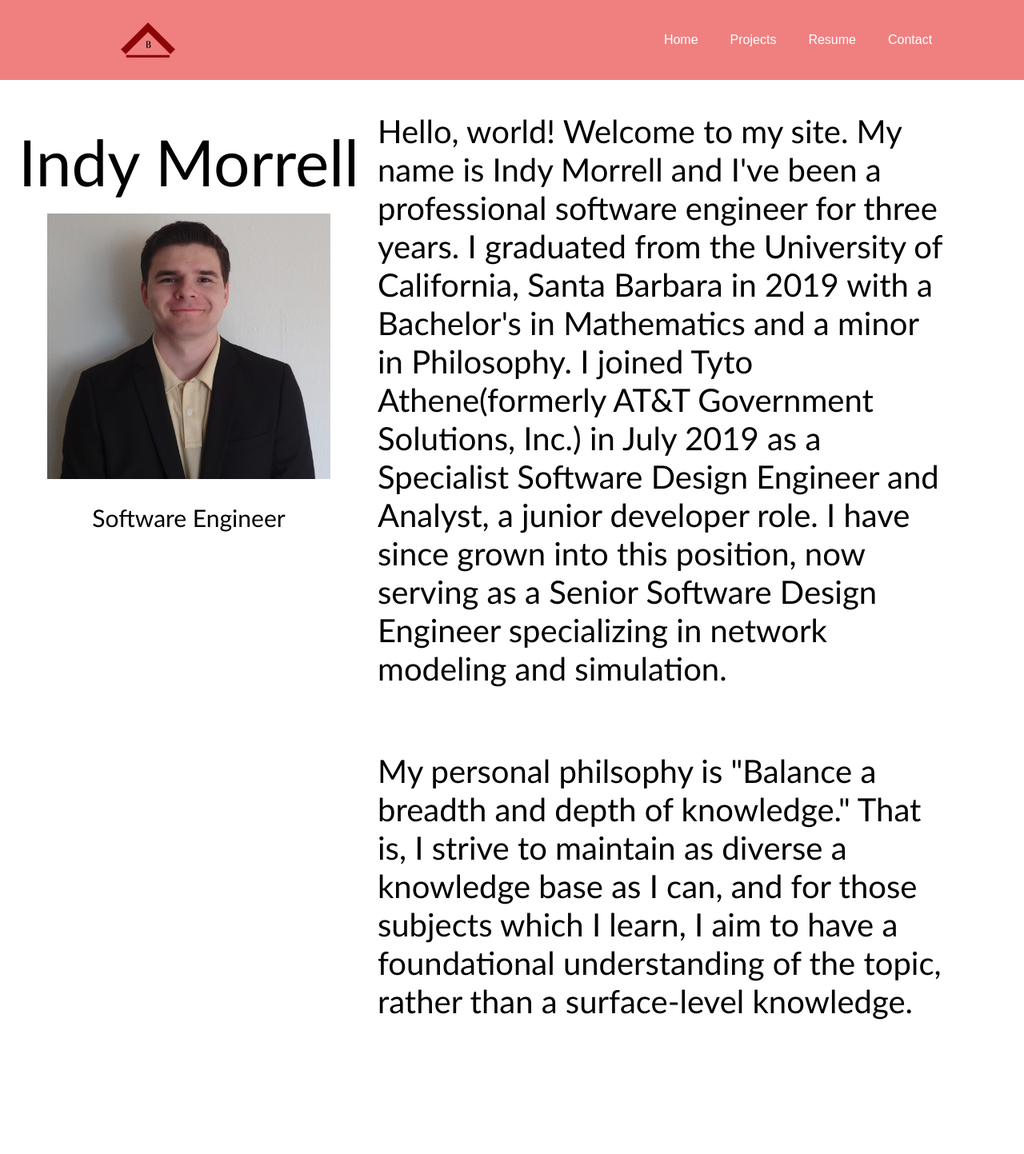
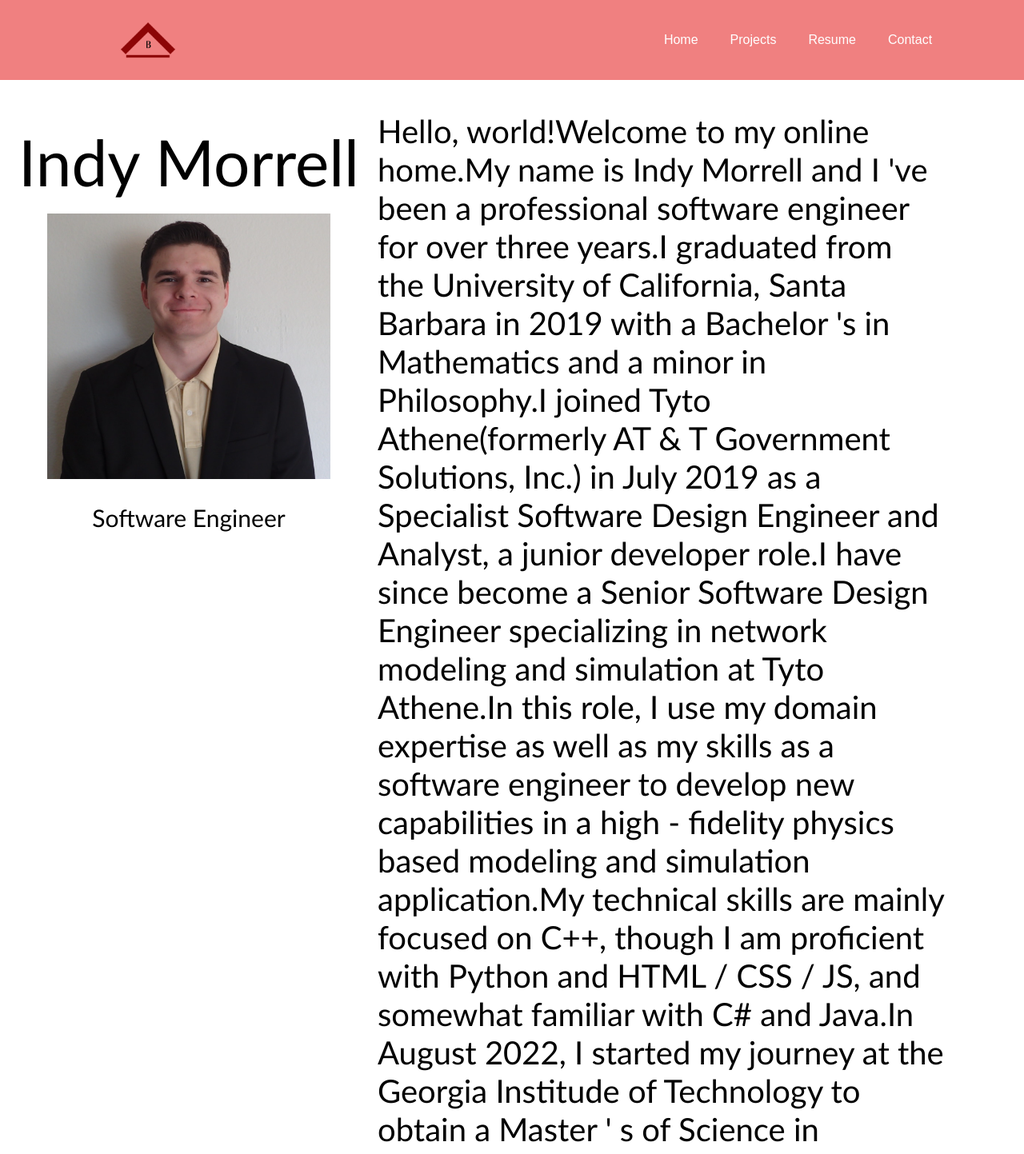
Before and after one commit to indybrick/indybrick.github.io, a React (Create React App) app: page / in a window 1280 px wide. Shown: the top 1443 px of the page at 80% size. Before the commit the page ends 1316 px from the top, so only its background shows below. Built offline with nearby package versions, Linux system fonts and the light colour scheme.

Commit message:
Update Home.js
Updated intro paragraph.

```diff
--- a/src/pages/Home.js
+++ b/src/pages/Home.js
@@ -3,33 +3,29 @@ import Selfie from '../assets/websitePhoto.png'
 import '../styles/Home.css'
 
 function Home() {
-  return (
-    <div className='home'>
-        <div className='headerContainerLeft'>
-          <h1>Indy Morrell</h1>
-          <img src={Selfie}/>
-          <p>Software Engineer</p>
-        </div>
-        <div className='headerContainerRight'>
-          <p className='introParagraph'>
-            Hello, world! Welcome to my site. My name is Indy Morrell and I've been a
-            professional software engineer for three years. I graduated from the
-            University of California, Santa Barbara in 2019 with a Bachelor's
-            in Mathematics and a minor in Philosophy. I joined Tyto Athene(formerly
-            AT&T Government Solutions, Inc.) in July 2019 as a Specialist Software
-            Design Engineer and Analyst, a junior developer role. I have
-            since grown into this position, now serving as a Senior Software Design
-            Engineer specializing in network modeling and simulation.
-          </p>
-          <p className='personalParagraph'>
-            My personal philsophy is "Balance a breadth and depth of knowledge."
-            That is, I strive to maintain as diverse a knowledge base as I can, and
-            for those subjects which I learn, I aim to have a foundational understanding
-            of the topic, rather than a surface-level knowledge.
-          </p>
-        </div>
-    </div>
-  )
+    return ( < div className = 'home' >
+        <
+        div className = 'headerContainerLeft' >
+        <
+        h1 > Indy Morrell < /h1> <
+        img src = { Selfie }
+        /> <
+        p > Software Engineer < /p> < /
+        div > <
+        div className = 'headerContainerRight' >
+        <
+        p className = 'introParagraph' >
+        Hello, world!Welcome to my online home.My name is Indy Morrell and I 've been a
+        professional software engineer
+        for over three years.I graduated from the University of California, Santa Barbara in 2019 with a Bachelor 's in Mathematics and a minor in Philosophy.I joined Tyto Athene(formerly AT & T Government Solutions, Inc.) in July 2019 as a Specialist Software Design Engineer and Analyst, a junior developer role.I have since become a Senior Software Design Engineer specializing in network modeling and simulation at Tyto Athene.In this role, I use my domain expertise as well as my skills as a software engineer to develop new capabilities in a high - fidelity physics based modeling and simulation application.My technical skills are mainly focused on C++, though I am proficient with Python and HTML / CSS / JS, and somewhat familiar with C# and Java.In August 2022, I started my journey at the Georgia Institude of Technology to obtain a Master '
+        s of Science in Computer Science through the OMSCS program. <
+        /p> <
+        p className = 'personalParagraph' >
+        My personal philsophy is to balance a breadth and depth of knowledge.That is, I strive to maintain as diverse a knowledge base as I can; For those subjects which I learn about, I aim to have a foundational understanding of the topic, rather than a surface - level knowledge. <
+        /p> < /
+        div > <
+        /div>
+    )
 }
 
 export default Home
```
